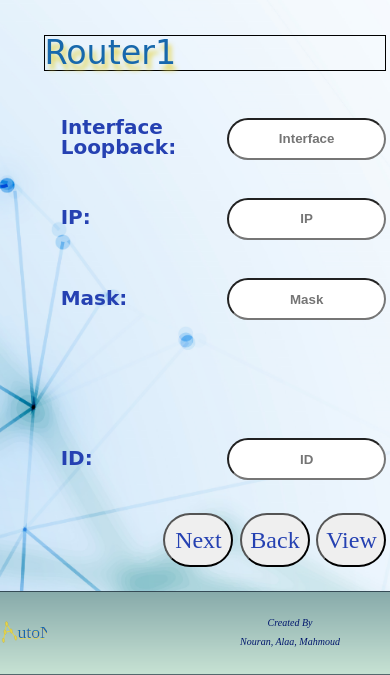
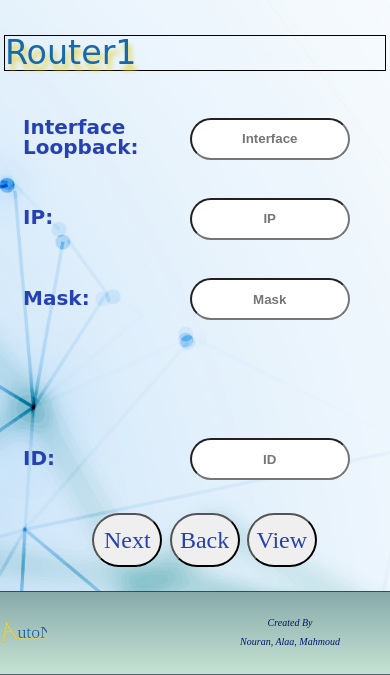
Before and after one commit to Nouran-Ebrahim/Graduation_Project, a PHP site: page /pages/router1.html in a window 390 px wide. Shown: the part 169-844 px from the top of the page. Run offline with PHP 8.4, Linux system fonts and the light colour scheme.

Commit message:
Router1 unfinished

```diff
--- a/css/style.css
+++ b/css/style.css
@@ -458,7 +458,7 @@ input[name="log"]:hover{
     font-family: Comic Sans MS;
     font-style: normal;
     font-weight: normal;
-    font-size:35pt;
+    font-size:40pt;
     line-height: 100%;
     color: #1768AC;
     text-shadow: 3px 6px 5px #E5D549;
@@ -491,7 +491,7 @@ input[name="log"]:hover{
     grid-area: View;
     display: flex;
     column-gap: 2%;
-    justify-content: end;
+    justify-content: center;
     align-items: center;
 }
 
@@ -507,6 +507,7 @@ input[name="log"]:hover{
     grid-template-areas: "I1" "I2" "I3" "I4" "I5";
     justify-content: center;
     align-items: center;
+    margin-right: 10%;
 }
 
 .I5{
@@ -656,7 +657,7 @@ input[name="View"]{
     }
 
     .body{
-        grid-template-columns: 40px auto;
+        grid-template-columns: 0px auto;
 
     }
     .name{
@@ -664,7 +665,11 @@ input[name="View"]{
         align-self: flex-end;
     }
 
-    .Scontainer{
+    .Scontainer1{
+        grid-template-columns: auto 0px;
+        column-gap: 0px;
+    }
+    .Scontainer2{
         grid-template-columns: 0px auto;
         column-gap: 0px;
     }
@@ -766,6 +771,7 @@ input[name="View"]{
     .adminName{
         font-size: 70%;
     }
+
 
 
 }
--- a/pages/router1.html
+++ b/pages/router1.html
@@ -113,7 +113,7 @@
         <section class = "sec">
           <p class = "name">Router1</p>
           <form class = "Settings sec1" method="post" action="../pages/router1_info.html">
-            <div class="Scontainer">
+            <div class="Scontainer Scontainer2">
               <div class = "S1 dis inactive">
                 <div class="I1 dp">
                   <label class="label"> Hostname:</label>
```
